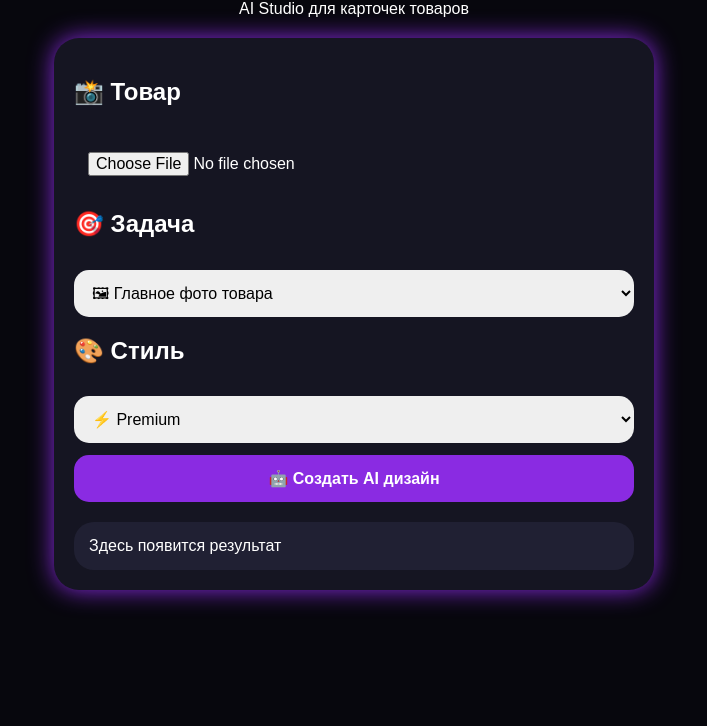
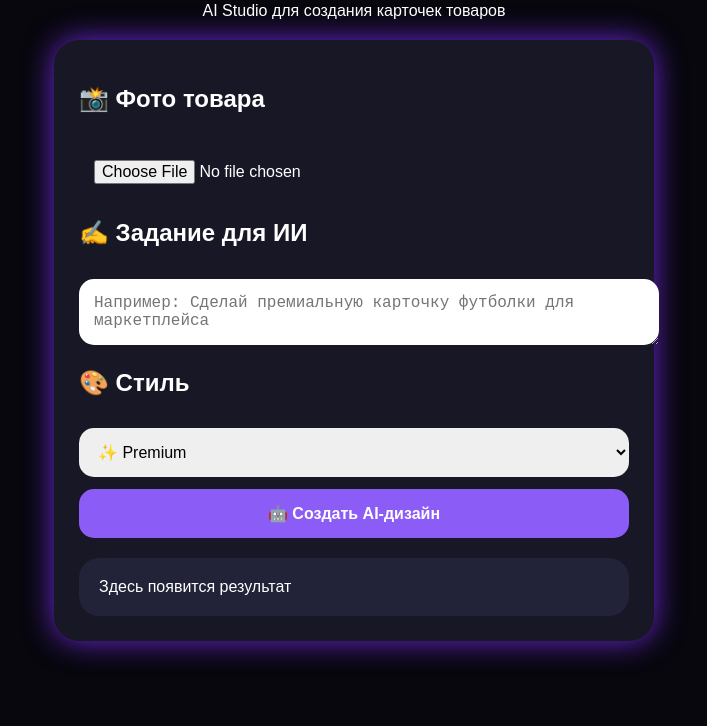
Before and after one commit to musaevsalik944-dev/ShadowCardAI, a plain HTML site: page index.html in a window 1280 px wide. Shown: the part 74-800 px from the top of the page, without its empty margins (286-993 px from the left). Drawn offline with Linux system fonts and the light colour scheme.

Commit message:
Update index.html

```diff
--- a/index.html
+++ b/index.html
@@ -2,11 +2,9 @@
 <html>
 <head>
 <meta name="viewport" content="width=device-width, initial-scale=1.0">
-
 <title>ShadowCard AI Studio</title>
 
 <style>
-
 body{
 background:#07070d;
 color:white;
@@ -21,23 +19,23 @@ padding:20px;
 }
 
 .logo{
-font-size:32px;
+font-size:34px;
 font-weight:bold;
-color:#b36cff;
+color:#a855f7;
 text-align:center;
 }
 
 .card{
-background:#151522;
-padding:20px;
+background:#171725;
 border-radius:25px;
+padding:25px;
 margin-top:20px;
-box-shadow:0 0 25px #8a2be2;
+box-shadow:0 0 30px #6d28d9;
 }
 
-input,select,button{
+input,textarea,select,button{
 width:100%;
-padding:14px;
+padding:15px;
 margin-top:12px;
 border-radius:15px;
 border:0;
@@ -45,31 +43,28 @@ font-size:16px;
 }
 
 button{
-background:#8a2be2;
+background:#8b5cf6;
 color:white;
 font-weight:bold;
 }
 
-img{
-max-width:100%;
+.preview img{
+width:100%;
 border-radius:20px;
 margin-top:15px;
 }
 
 .result{
-background:#202033;
-padding:15px;
+margin-top:20px;
+padding:20px;
+background:#222238;
 border-radius:20px;
-margin-top:20px;
 }
-
 </style>
 
 </head>
 
-
 <body>
-
 
 <div class="app">
 
@@ -78,75 +73,57 @@ margin-top:20px;
 </div>
 
 <p style="text-align:center">
-AI Studio для карточек товаров
+AI Studio для создания карточек товаров
 </p>
 
 
 <div class="card">
 
-
-<h2>📸 Товар</h2>
+<h2>📸 Фото товара</h2>
 
 <input type="file" id="photo" accept="image/*">
 
 
+<div class="preview">
 <img id="preview" style="display:none">
+</div>
 
 
-<h2>🎯 Задача</h2>
+<h2>✍️ Задание для ИИ</h2>
 
-<select id="task">
-
-<option>🖼 Главное фото товара</option>
-
-<option>🎨 Инфографика</option>
-
-<option>✨ Рекламный дизайн</option>
-
-<option>🧹 Улучшить фото</option>
-
-</select>
-
+<textarea id="prompt"
+placeholder="Например: Сделай премиальную карточку футболки для маркетплейса">
+</textarea>
 
 
 <h2>🎨 Стиль</h2>
 
 <select id="style">
 
-<option>⚡ Premium</option>
-
+<option>✨ Premium</option>
 <option>🔥 Marketplace</option>
-
+<option>💎 Luxury</option>
 <option>🌑 Shadow</option>
-
-<option>⚪ Minimal</option>
 
 </select>
 
 
-
-<button onclick="create()">
-
-🤖 Создать AI дизайн
-
+<button onclick="createAI()">
+🤖 Создать AI-дизайн
 </button>
 
 
 <div class="result" id="result">
-
 Здесь появится результат
-
 </div>
 
 
 </div>
 
-
 </div>
 
 
 <script>
-
 
 let image="";
 
@@ -162,7 +139,6 @@ image=e.target.result;
 let img=document.getElementById("preview");
 
 img.src=image;
-
 img.style.display="block";
 
 }
@@ -173,31 +149,25 @@ reader.readAsDataURL(this.files[0]);
 
 
 
-function create(){
+function createAI(){
 
-let task=document.getElementById("task").value;
-
+let prompt=document.getElementById("prompt").value;
 let style=document.getElementById("style").value;
 
 
-document.getElementById("result").innerHTML=
+document.getElementById("result").innerHTML=`
 
-`
+<h2>🤖 Запрос отправлен</h2>
 
-<h2>✨ Дизайн создан</h2>
+<p>${prompt}</p>
 
-${image ? `<img src="${image}">` : ""}
+<p>Стиль: ${style}</p>
 
-<p>🎯 ${task}</p>
-
-<p>🎨 Стиль: ${style}</p>
-
-<p>🌑 ShadowCard AI</p>
+<p>⏳ Подключаем AI-генерацию...</p>
 
 `;
 
 }
-
 
 </script>
 
```
